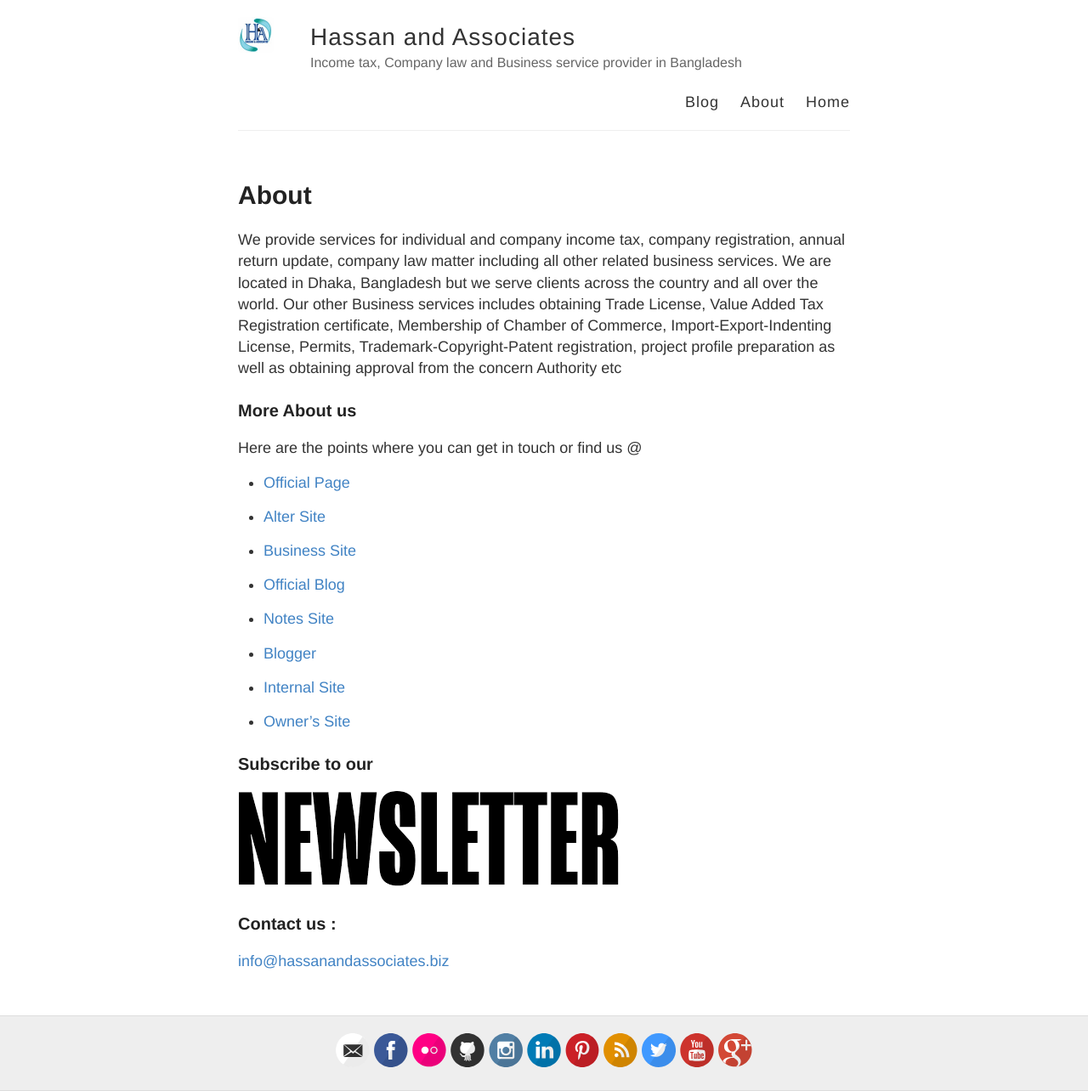
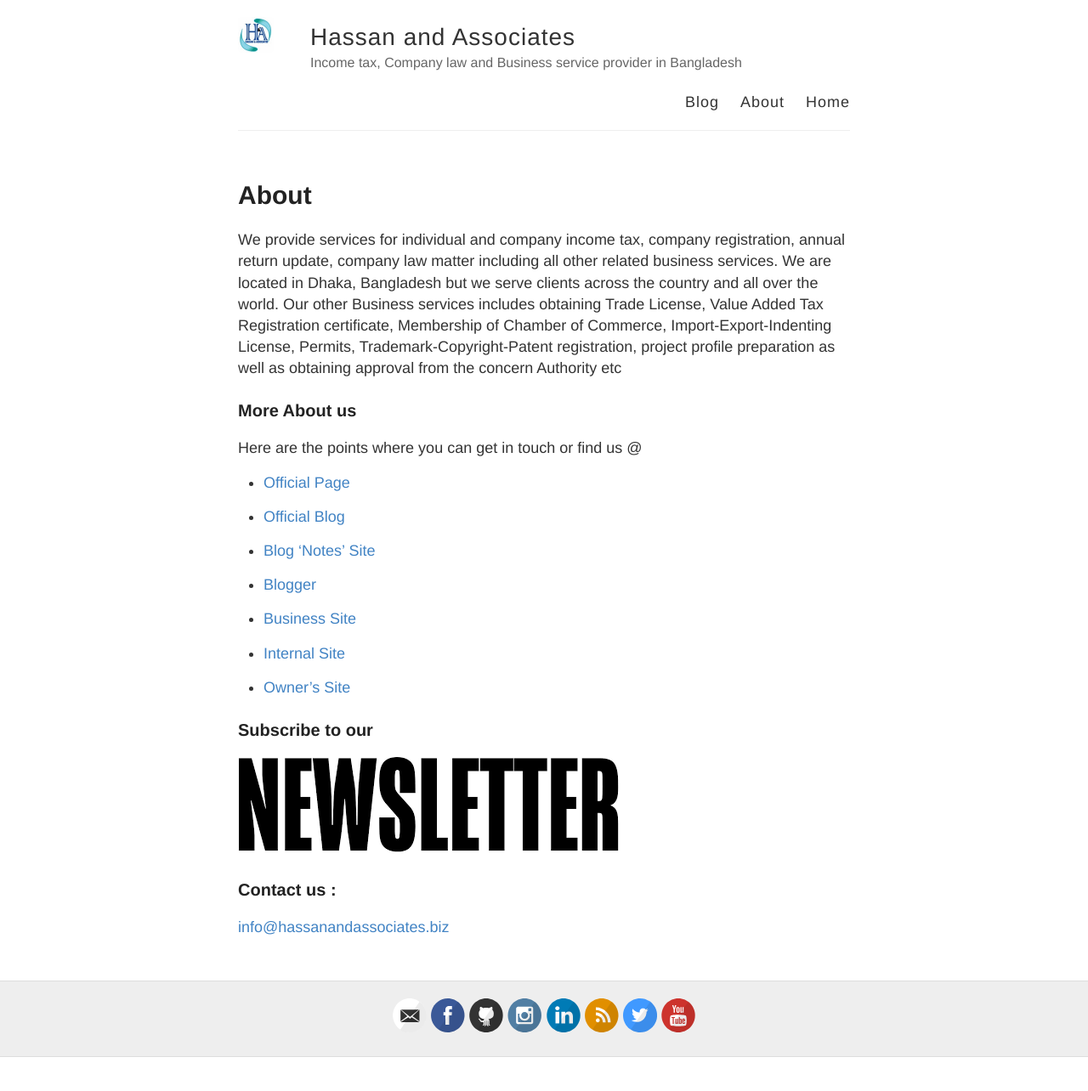
Before and after one commit to upodesta/inlone, a Jekyll site: the page built from about.md, in a window 1280 px wide. Shown: the whole page at 85% size. Built offline with Jekyll 4.4.1, drawn with Linux system fonts in a browser that asks for light colours; after the commit the page ends 1244 px from its top, so only the background shows below that.

Commit message:
site_updt

```diff
--- a/_config.yml
+++ b/_config.yml
@@ -14,15 +14,15 @@ footer-links:
   dribbble:
   email: forms/d/e/1FAIpQLSfpEu18GwtXckk8qpcwxNPhRjHXEoeSP27mc_H-ycduDNzKIA/viewform
   facebook: hassanandassociates.biz
-  flickr: gp/upodesta/4299fk
+  flickr:
   github: HassanAndAssociatesBD
   instagram: hassanandassociates
   linkedin: company/hassanassociates
-  pinterest: syed_hassan_ali_bd
+  pinterest:
   rss: xyz123
   twitter: hasanassociates
   youtube: channel/UCdKY7Ei8I9x5-UbYFehlGXw
-  googleplus: u/0/107475538839585118866
+
 
 
 # Enter your Disqus shortname (not your username) to enable commenting on posts
--- a/about.md
+++ b/about.md
@@ -12,15 +12,13 @@ Here are the points where you can get in touch or find us @
 
 - [Official Page](https://hassanandassociates.biz)
 
-- [Alter Site](https://hassanandassociates.ml)
+- [Official Blog](https://blog.hassanandassociates.biz)
+
+- [Blog 'Notes' Site](https://notes.hassanandassociates.biz)
+
+- [Blogger](https://blogger.hassanandassociates.biz)
 
 - [Business Site](http://hassanandassociates.business.site)
-
-- [Official Blog](https://blog.hassanandassociates.biz)
-
-- [Notes Site](https://notes.hassanandassociates.biz)
-
-- [Blogger](https://blogger.hassanandassociates.biz)
 
 - [Internal Site](https://sites.google.com/site/taxadvisorbd)
 
```
